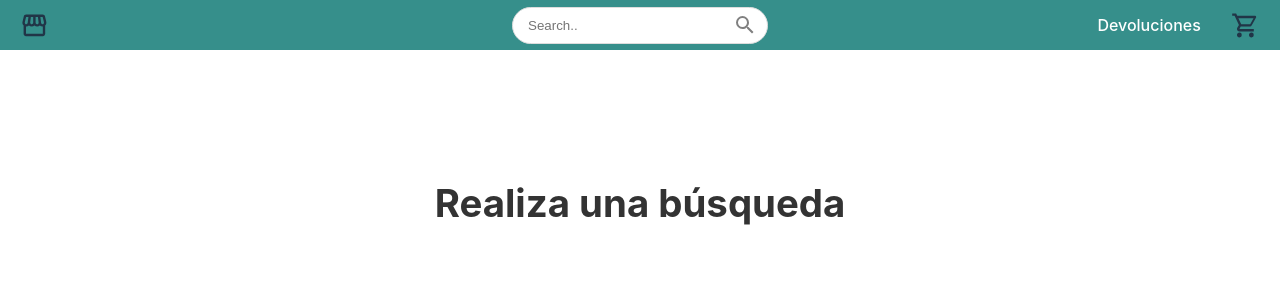
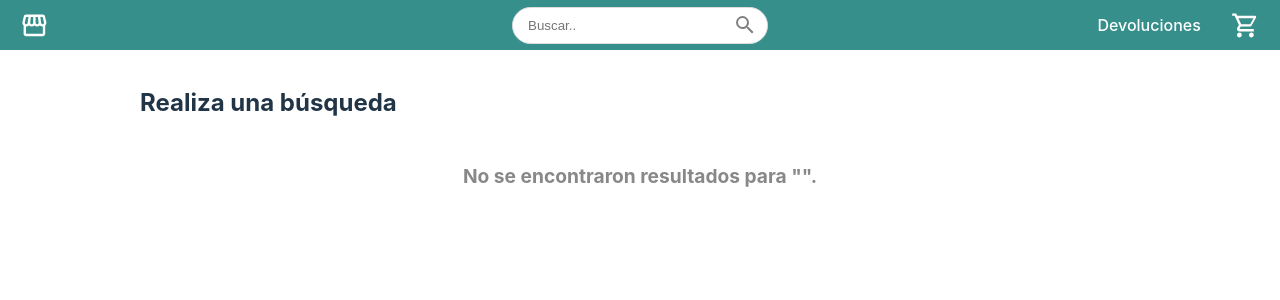
Before and after one commit to enriquecorral/tienda-online, a React (Vite) app: page /search in a window 1280 px wide. Shown: the top 300 px of the page. Built offline with nearby package versions, Linux system fonts and the light colour scheme.

Commit message:
Agregar Items para búsqueda

```diff
--- /dev/null
+++ b/src/common/data/products.js
@@ -0,0 +1,42 @@
+export const PRODUCTS = [
+  {
+    id: 1,
+    name: "Shampoo para autos",
+    price: 417,
+    shipping_cost: 0,
+    reviews: 44,
+    rating: 4.8,
+    seller: "Meguiars",
+    category: "Automotriz",
+  },
+  {
+    id: 2,
+    name: "Cera para autos Turtle Wax",
+    price: 299,
+    shipping_cost: 349,
+    reviews: 7,
+    rating: 4.6,
+    seller: "Turtle Wax",
+    category: "Automotriz",
+  },
+  {
+    id: 3,
+    name: "Cera para autos Meguiars",
+    price: 395,
+    shipping_cost: 0,
+    reviews: 65,
+    rating: 4.7,
+    seller: "Meguiars",
+    category: "Automotriz",
+  },
+  {
+    id: 4,
+    name: "Detallador para autos Armor All",
+    price: 190,
+    shipping_cost: 125,
+    reviews: 6,
+    rating: 4.3,
+    seller: "Armor All",
+    category: "Automotriz",
+  },
+];
--- a/src/components/Header/Header.css
+++ b/src/components/Header/Header.css
@@ -88,3 +88,7 @@
   justify-content: center;
   padding: 0;
 }
+
+.header__search-form {
+  display: flex;
+}
--- a/src/components/Header/index.jsx
+++ b/src/components/Header/index.jsx
@@ -8,7 +8,8 @@ function Header() {
   const navigate = useNavigate();
   const [searchText, setSearchText] = useState("");
 
-  const handleSearch = () => {
+  const handleSearch = (e) => {
+    e.preventDefault();
     if (searchText.trim()) {
       const encodedSearch = encodeURIComponent(searchText);
       navigate(`/search?query=${encodedSearch}`);
@@ -21,7 +22,7 @@ function Header() {
       <section className="header__section header__section--logo">
         <div className="header__logo-container">
           <div onClick={() => navigate("/")} style={{ display: "contents" }}>
-            <Icon path={mdiStorefrontOutline} size={1.2} />
+            <Icon path={mdiStorefrontOutline} size={1.2} color="white" />
           </div>
         </div>
       </section>
@@ -29,20 +30,20 @@ function Header() {
       {/* Barra de búsqueda centrada */}
       <section className="header__section header__section--search">
         <div className="header__search-container">
+          <form onSubmit={handleSearch} className="header__search-form">
             <input
               className="header__search-input"
               type="text"
-            placeholder="Search.."
+              placeholder="Buscar.."
               name="search"
               value={searchText}
               onChange={(e) => setSearchText(e.target.value)}
+              autoComplete="off"
             />
-          <button
-            className="header__search-button"
-            onClick={() => handleSearch()}
-          >
+            <button className="header__search-button" type="submit">
               <Icon path={mdiMagnify} size={1} color="gray" />
             </button>
+          </form>
         </div>
       </section>
 
@@ -59,7 +60,7 @@ function Header() {
             onClick={() => navigate("/cart/")}
             className="header__cart-button"
           >
-            <Icon path={mdiCartOutline} size={1.2} />
+            <Icon path={mdiCartOutline} size={1.2} color="white" />
           </div>
         </div>
       </section>
--- a/src/index.css
+++ b/src/index.css
@@ -4,7 +4,7 @@
   font-weight: 400;
 
   color-scheme: light dark;
-  color: rgba(255, 255, 255, 0.87);
+  color: #000;
   background-color: #fff;
 
   font-synthesis: none;
--- /dev/null
+++ b/src/views/Results/Item.jsx
@@ -0,0 +1,57 @@
+import { useState } from "react";
+import Icon from "@mdi/react";
+import { mdiCar } from "@mdi/js";
+import "./Results.css";
+
+function Item({ product }) {
+  const [quantity, setQuantity] = useState(1);
+
+  const increaseQuantity = () => setQuantity(quantity + 1);
+  const decreaseQuantity = () => setQuantity(quantity > 1 ? quantity - 1 : 1);
+
+  const handleAddToCart = () => {
+    alert(`Agregado al carrito: ${quantity}x ${name}`);
+  };
+
+  return (
+    <div className="item">
+      {/* Imagen simulada */}
+      <div className="item__icon">
+        <Icon path={mdiCar} size={3} color="#333" />
+      </div>
+
+      {/* Contenido del producto */}
+      <div className="item__details">
+        <h2 className="item__name">{product.name}</h2>
+        <p className="item__price">${product.price}</p>
+
+        {product.shipping_cost === 0 ? (
+          <p className="item__free-shipping">Envío gratis</p>
+        ) : (
+          <p className="item__shipping-cost">
+            Costo de envío: ${product.shipping_cost}
+          </p>
+        )}
+
+        <p className="item__rating">
+          {product.rating} ⭐ ({product.reviews} opiniones)
+        </p>
+        <p className="item__seller">Vendido por: {product.seller}</p>
+      </div>
+
+      {/* Selector de cantidad y botón de agregar */}
+      <div className="item__actions">
+        <div className="item__quantity-selector">
+          <button onClick={decreaseQuantity}>-</button>
+          <span>{quantity}</span>
+          <button onClick={increaseQuantity}>+</button>
+        </div>
+        <button className="item__add-to-cart" onClick={handleAddToCart}>
+          Agregar al carrito
+        </button>
+      </div>
+    </div>
+  );
+}
+
+export default Item;
--- /dev/null
+++ b/src/views/Results/Results.css
@@ -0,0 +1,134 @@
+/* Estilo general del contenedor de resultados */
+.results {
+  padding: 20px;
+  display: flex;
+  justify-content: center;
+}
+
+.results__container {
+  max-width: 1000px;
+  width: 100%;
+}
+
+.results__content {
+  display: flex;
+  flex-direction: column;
+  gap: 6px;
+}
+
+.results__title {
+  font-size: 24px;
+  font-weight: bold;
+  margin-bottom: 20px;
+}
+
+.results__message {
+  font-size: 1.2rem;
+  font-weight: bold;
+  color: #888;
+  text-align: center;
+  margin-top: 20px;
+}
+
+/* Estilo general del item */
+.item {
+  display: flex;
+  justify-content: space-between;
+  border: 1px solid #ddd;
+  padding: 15px;
+  border-radius: 4px;
+  margin-bottom: 0px;
+  background: white;
+  transition: box-shadow 0.2s ease-in-out;
+  align-items: center;
+  max-width: 100%;
+}
+
+.item:hover {
+  box-shadow: 0 2px 8px rgba(0,0,0,0.1);
+  cursor: pointer;
+}
+
+.item__icon {
+  display: flex;
+  align-items: center;
+  justify-content: center;
+  border: 1px solid #ddd;
+  padding: 60px;
+  margin-right: 20px;
+}
+
+/* Detalles del producto */
+.item__details {
+  flex: 1;
+  margin: 0 20px;
+}
+
+.item__name {
+  font-size: 18px;
+  font-weight: 300;
+  color: #000;
+}
+
+.item__price {
+  font-size: 28px;
+  font-weight: bold;
+  color: #333;
+  margin-top: 0px;
+  margin-bottom: 10px;
+}
+
+.item__free-shipping {
+  color: green;
+  font-weight: bold;
+}
+
+.item__shipping-cost {
+  color: #888;
+}
+
+.item__rating {
+  font-size: 14px;
+  color: gray;
+  margin-bottom: 0px;
+}
+
+.item__seller {
+  font-size: 14px;
+  color: #555;
+  margin-top: 4px;
+}
+
+/* Acciones y selector de cantidad */
+.item__actions {
+  display: flex;
+  flex-direction: column;
+  align-items: center;
+}
+
+.item__quantity-selector button {
+  border: none;
+  padding: 5px 10px;
+  cursor: pointer;
+  background: lightgray;
+  border-radius: 5px;
+}
+
+.item__quantity-selector span {
+  margin: 0 10px;
+}
+
+.item__add-to-cart {
+  margin-top: 10px;
+  padding: 10px 15px;
+  border: none;
+  border-radius: 5px;
+  background: #007bff;
+  color: white;
+  cursor: pointer;
+  font-weight: bold;
+}
+
+.item__add-to-cart:hover {
+  background: #0056b3;
+}
--- a/src/views/Results/index.jsx
+++ b/src/views/Results/index.jsx
@@ -1,22 +1,39 @@
 import { useSearchParams } from "react-router";
 import Header from "../../components/Header";
+import { PRODUCTS } from "../../common/data/products";
+import Item from "./Item";
 
 function Results() {
   const [searchParams] = useSearchParams();
   const searchText = searchParams.get("query");
 
+  const filteredProducts = PRODUCTS.filter(
+    (product) =>
+      product.name.toLowerCase().includes(searchText) ||
+      product.category.toLowerCase() === searchText
+  );
+
   return (
     <>
       <Header />
-      <main className="main">
-        <section className="main__container">
-          <div className="main__content">
-            <h1 className="main__title">
+      <div className="results">
+        <section className="results__container">
+          <div className="results__content">
+            <h1 className="results__title">
               {searchText ? `Buscaste: ${searchText}` : "Realiza una búsqueda"}
             </h1>
+            {filteredProducts.length === 0 ? (
+              <p className="results__message">
+                No se encontraron resultados para &quot;{searchText}&quot;.
+              </p>
+            ) : (
+              filteredProducts.map((product) => (
+                <Item key={product.id} product={product} />
+              ))
+            )}
           </div>
         </section>
-      </main>
+      </div>
     </>
   );
 }
```
Also changed, not shown: eslint.config.js (+18 -17 lines). Lines whose indentation alone changed are shown as unchanged.
